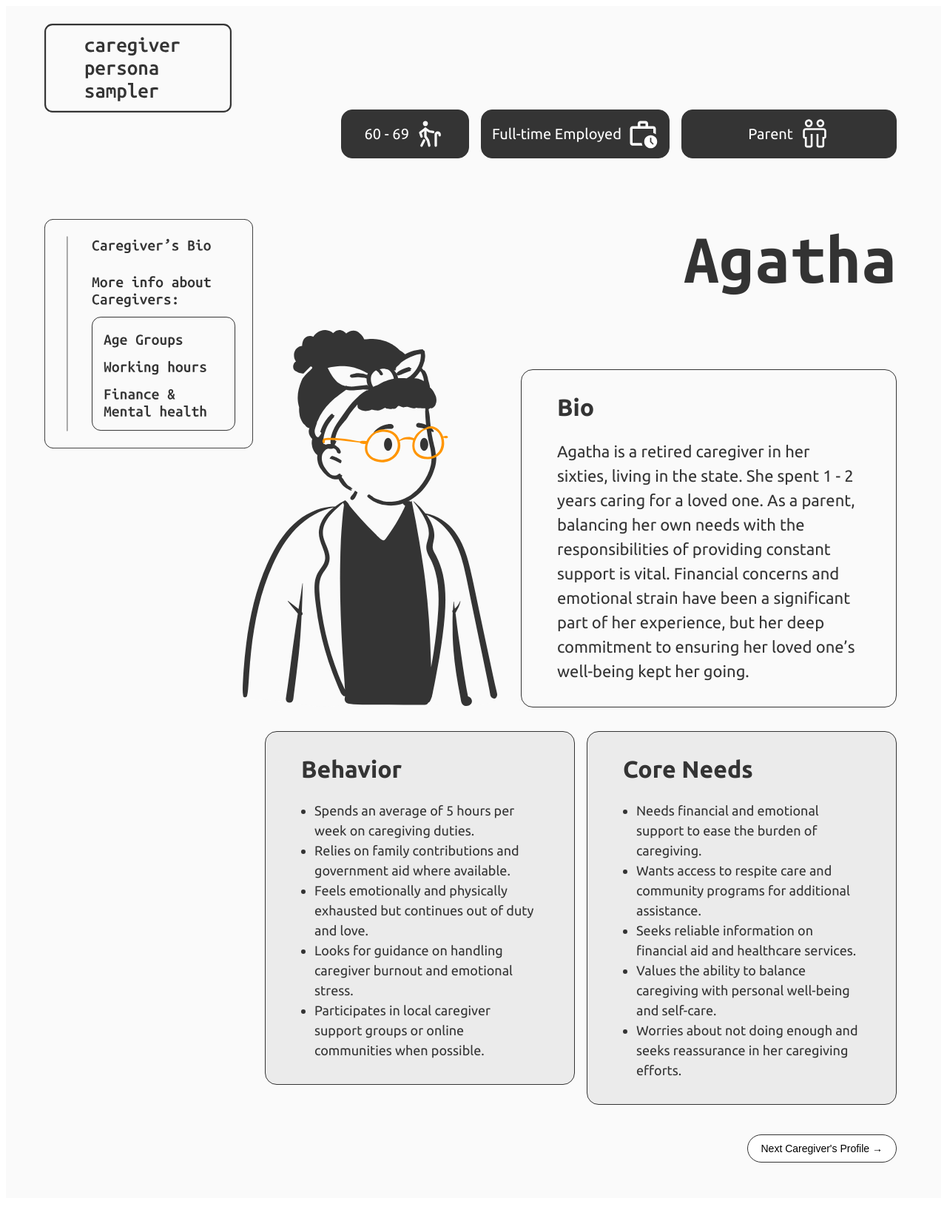
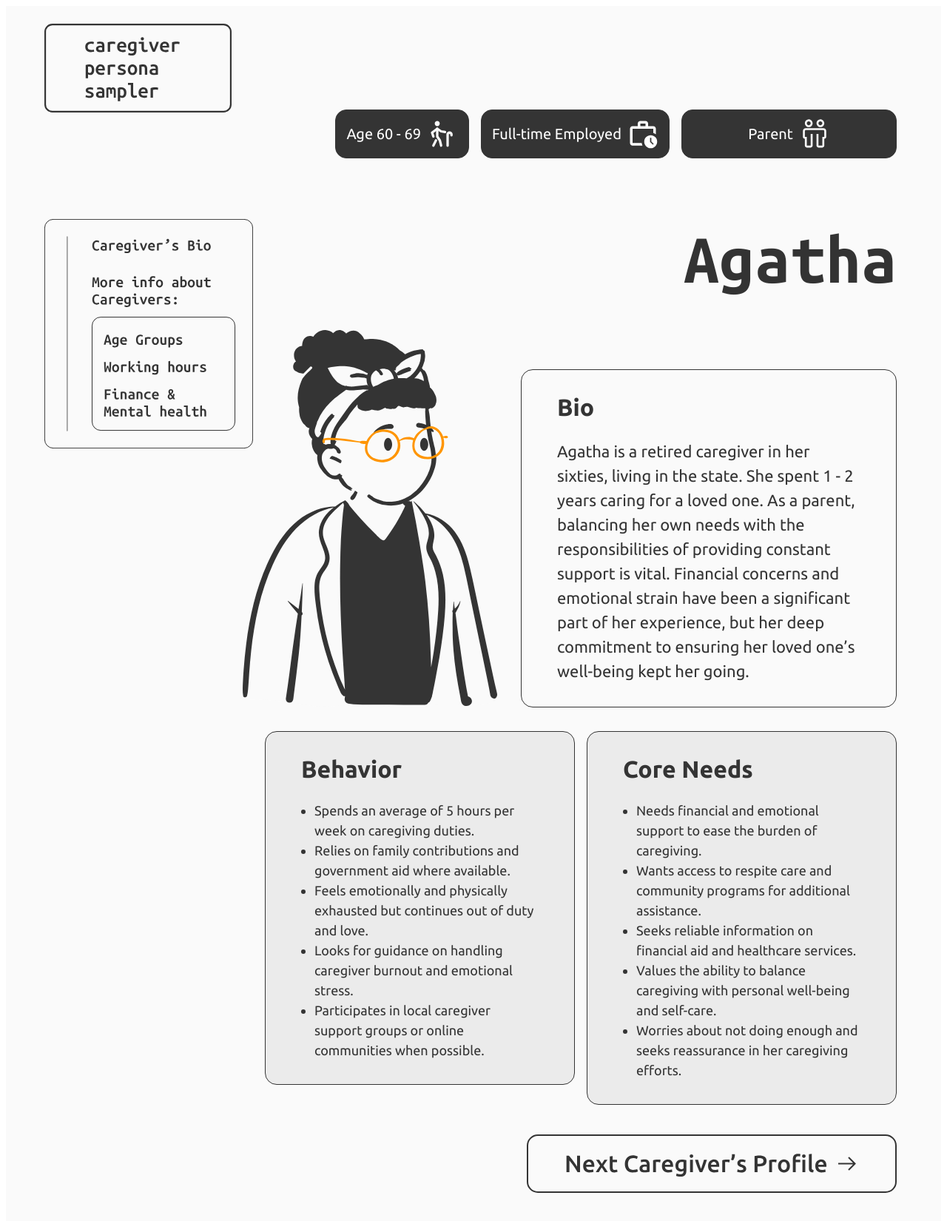
Before and after one commit to xyzesther/caregiver_persona_sampler, a React (Vite) app: page / in a window 1280 px wide. Shown: the top 1650 px of the page at 74% size. Before the commit the page ends 1627 px from the top, so only its background shows below. Built offline with nearby package versions, Linux system fonts and the light colour scheme; a web font is replaced by a local one.

Commit message:
Modified the button styling

```diff
--- a/src/Profile.css
+++ b/src/Profile.css
@@ -58,6 +58,7 @@
 
 .profile-tag-wrapper {
   position: relative;
+  display: inline-block;
 }
 
 .profile-tag {
@@ -77,8 +78,8 @@
   transition: all 0.3s ease;
   transform-origin: top right;
   position: relative;
-  width: auto;
-  min-width: fit-content;
+  width: fit-content;
+  max-width: fit-content;
 }
 
 .profile-tag-wrapper:hover .profile-tag {
@@ -100,7 +101,7 @@
   white-space: nowrap;
   opacity: 1;
   transition: opacity 0.3s ease, max-height 0.3s ease;
-  width: 100%;
+  flex-shrink: 0;
 }
 
 .profile-tag-wrapper:hover .profile-tag-main {
@@ -264,10 +265,14 @@
 }
 
 .profile-next-button {
-  padding: 10px 18px;
-  border-radius: 999px;
-  border: 1px solid #333;
-  background-color: #fff;
+  padding: 0;
+  border: none;
+  background-color: transparent;
   cursor: pointer;
-  font-size: 14px;
 }
+
+.profile-next-button-image {
+  display: block;
+  width: auto;
+  height: auto;
+}
--- a/src/Profile.jsx
+++ b/src/Profile.jsx
@@ -6,6 +6,7 @@ import ageIcon from './assets/profile/age_icon.svg';
 import occupationIcon from './assets/profile/work_icon.svg';
 import relationshipIcon from './assets/profile/relationship_icon.svg';
 import navigatorBg from './assets/profile/navigator_bg.svg';
+import nextProfileBtn from './assets/profile/next_profile_btn.svg';
 import './Profile.css';
 
 const Profile = () => {
@@ -39,7 +40,7 @@ const Profile = () => {
 
   const profile = allData[currentIndex];
 
-  const age = profile.Age || '—';
+  const age = 'Age ' + profile.Age || 'Unknown';
   const relationship = profile['Relationship Categories'] || 'Caregiver';
   const occupations = profile['Occupations'] || 'Unknown';
   const bioText = profile.Bio || '';
@@ -190,7 +191,7 @@ const Profile = () => {
 
         <div className="profile-footer-nav">
           <button type="button" className="profile-next-button" onClick={handleNextProfile}>
-            Next Caregiver&apos;s Profile →
+            <img src={nextProfileBtn} alt="Next Caregiver's Profile" className="profile-next-button-image" />
           </button>
         </div>
       </div>
```
Also changed, not shown: src/assets/profile/next_profile_btn.svg (added).
